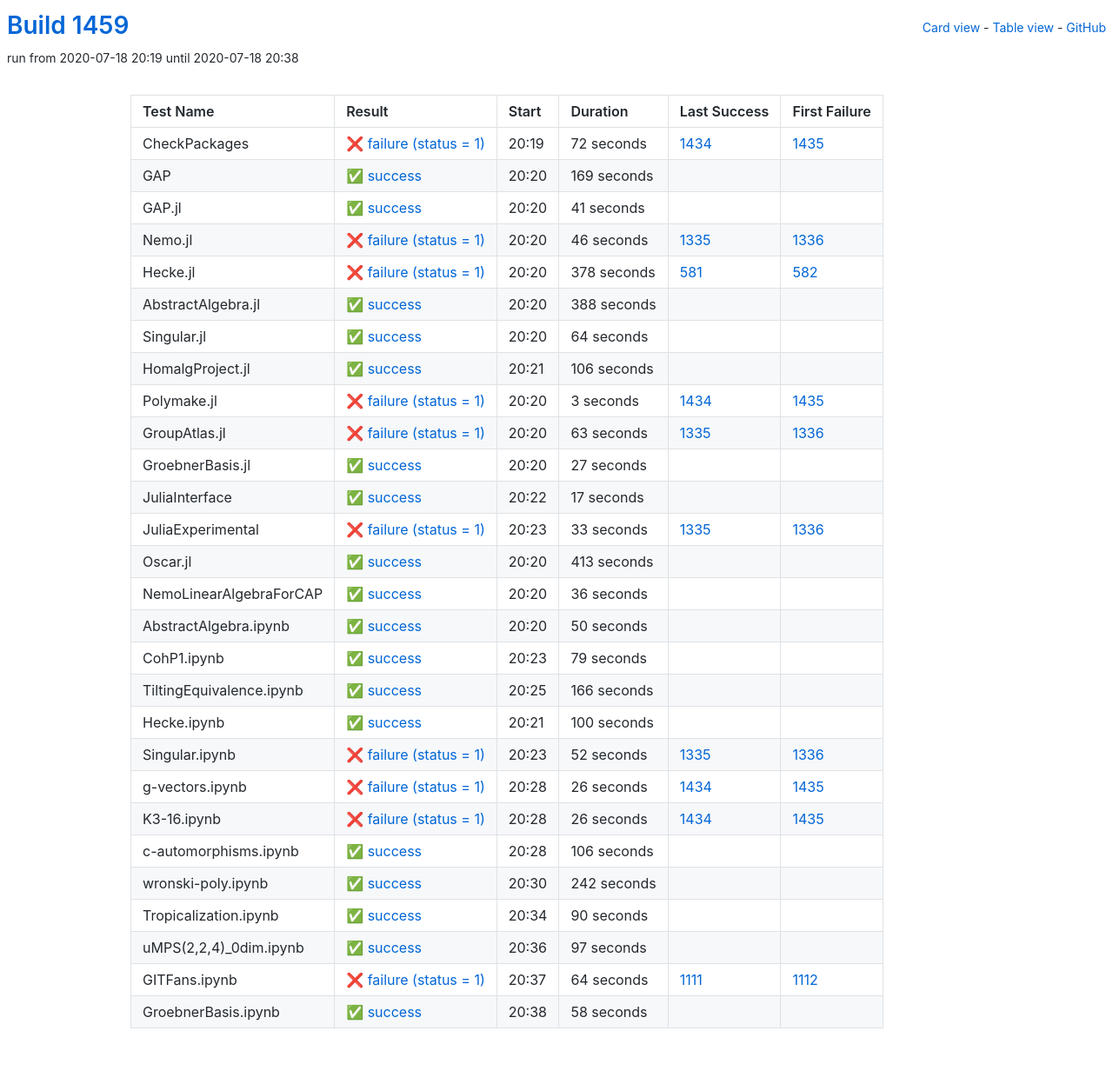
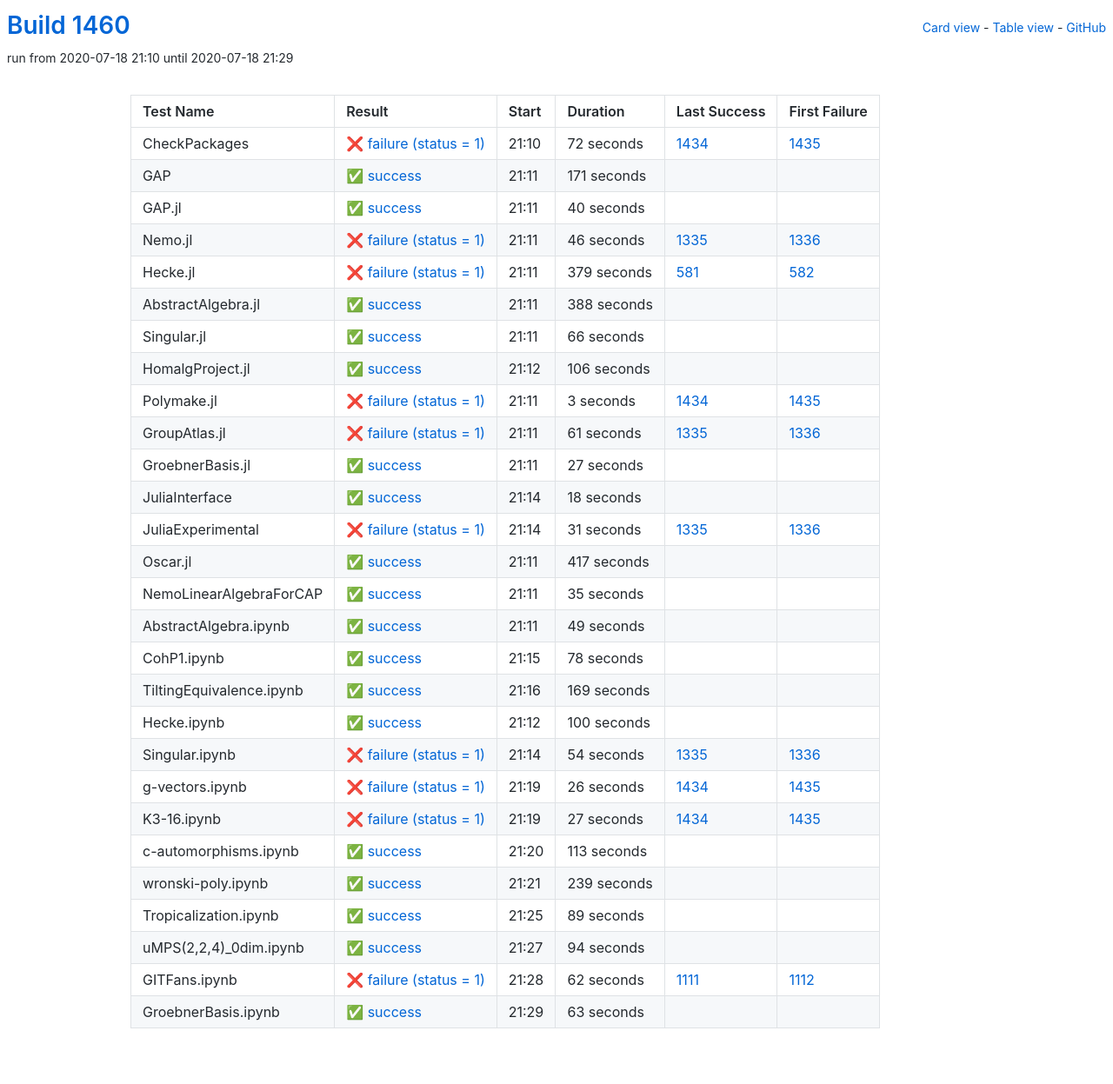
Before and after one commit to oscar-system/oscar-ci-status-1.4, a Jekyll site: the page built from table.html, in a window 1280 px wide. Shown: the whole page at 87% size. Built offline with Jekyll 4.4.1, drawn with Linux system fonts in a browser that asks for light colours.

Commit message:
Build #1460

```diff
--- a/_data/ci.yml
+++ b/_data/ci.yml
@@ -1,6 +1,6 @@
 ---
-build: 1459
-build_url: https://oscarci.mathematik.uni-kl.de/job/oscar-julia-1.4/1459/
+build: 1460
+build_url: https://oscarci.mathematik.uni-kl.de/job/oscar-julia-1.4/1460/
 job: oscar-julia-1.4
 organization: oscar-system
 repo: oscar-ci-status-1.4
@@ -8,8 +8,8 @@ repourl: https://github.com/oscar-system/oscar-ci-status-1.4
 tests:
 - name: CheckPackages
   id: checkpackages
-  log: https://oscarci.mathematik.uni-kl.de/job/oscar-julia-1.4/1459/artifact/logs/build-1459/CheckPackages.log
-  start: 2020-07-18 20:19
+  log: https://oscarci.mathematik.uni-kl.de/job/oscar-julia-1.4/1460/artifact/logs/build-1460/CheckPackages.log
+  start: 2020-07-18 21:10
   success: false
   exitcode: 1
   status: failure
@@ -20,32 +20,32 @@ tests:
   first_failure_url: https://oscarci.mathematik.uni-kl.de/job/oscar-julia-1.4/1435/
 - name: GAP
   id: gap
-  log: https://oscarci.mathematik.uni-kl.de/job/oscar-julia-1.4/1459/artifact/logs/build-1459/GAP.log
-  start: 2020-07-18 20:20
+  log: https://oscarci.mathematik.uni-kl.de/job/oscar-julia-1.4/1460/artifact/logs/build-1460/GAP.log
+  start: 2020-07-18 21:11
   success: true
   exitcode: 0
   status: success
-  duration: 169
+  duration: 171
   last_success: false
   last_success_url:
   first_failure: false
   first_failure_url:
 - name: GAP.jl
   id: gap-jl
-  log: https://oscarci.mathematik.uni-kl.de/job/oscar-julia-1.4/1459/artifact/logs/build-1459/GAP.jl.log
-  start: 2020-07-18 20:20
+  log: https://oscarci.mathematik.uni-kl.de/job/oscar-julia-1.4/1460/artifact/logs/build-1460/GAP.jl.log
+  start: 2020-07-18 21:11
   success: true
   exitcode: 0
   status: success
-  duration: 41
+  duration: 40
   last_success: false
   last_success_url:
   first_failure: false
   first_failure_url:
 - name: Nemo.jl
   id: nemo-jl
-  log: https://oscarci.mathematik.uni-kl.de/job/oscar-julia-1.4/1459/artifact/logs/build-1459/Nemo.jl.log
-  start: 2020-07-18 20:20
+  log: https://oscarci.mathematik.uni-kl.de/job/oscar-julia-1.4/1460/artifact/logs/build-1460/Nemo.jl.log
+  start: 2020-07-18 21:11
   success: false
   exitcode: 1
   status: failure
@@ -56,20 +56,20 @@ tests:
   first_failure_url: https://oscarci.mathematik.uni-kl.de/job/oscar-julia-1.4/1336/
 - name: Hecke.jl
   id: hecke-jl
-  log: https://oscarci.mathematik.uni-kl.de/job/oscar-julia-1.4/1459/artifact/logs/build-1459/Hecke.jl.log
-  start: 2020-07-18 20:20
+  log: https://oscarci.mathematik.uni-kl.de/job/oscar-julia-1.4/1460/artifact/logs/build-1460/Hecke.jl.log
+  start: 2020-07-18 21:11
   success: false
   exitcode: 1
   status: failure
-  duration: 378
+  duration: 379
   last_success: 581
   last_success_url: https://oscarci.mathematik.uni-kl.de/job/oscar-julia-1.4/581/
   first_failure: 582
   first_failure_url: https://oscarci.mathematik.uni-kl.de/job/oscar-julia-1.4/582/
 - name: AbstractAlgebra.jl
   id: abstractalgebra-jl
-  log: https://oscarci.mathematik.uni-kl.de/job/oscar-julia-1.4/1459/artifact/logs/build-1459/AbstractAlgebra.jl.log
-  start: 2020-07-18 20:20
+  log: https://oscarci.mathematik.uni-kl.de/job/oscar-julia-1.4/1460/artifact/logs/build-1460/AbstractAlgebra.jl.log
+  start: 2020-07-18 21:11
   success: true
   exitcode: 0
   status: success
@@ -80,20 +80,20 @@ tests:
   first_failure_url:
 - name: Singular.jl
   id: singular-jl
-  log: https://oscarci.mathematik.uni-kl.de/job/oscar-julia-1.4/1459/artifact/logs/build-1459/Singular.jl.log
-  start: 2020-07-18 20:20
+  log: https://oscarci.mathematik.uni-kl.de/job/oscar-julia-1.4/1460/artifact/logs/build-1460/Singular.jl.log
+  start: 2020-07-18 21:11
   success: true
   exitcode: 0
   status: success
-  duration: 64
+  duration: 66
   last_success: false
   last_success_url:
   first_failure: false
   first_failure_url:
 - name: HomalgProject.jl
   id: homalgproject-jl
-  log: https://oscarci.mathematik.uni-kl.de/job/oscar-julia-1.4/1459/artifact/logs/build-1459/HomalgProject.jl.log
-  start: 2020-07-18 20:21
+  log: https://oscarci.mathematik.uni-kl.de/job/oscar-julia-1.4/1460/artifact/logs/build-1460/HomalgProject.jl.log
+  start: 2020-07-18 21:12
   success: true
   exitcode: 0
   status: success
@@ -104,8 +104,8 @@ tests:
   first_failure_url:
 - name: Polymake.jl
   id: polymake-jl
-  log: https://oscarci.mathematik.uni-kl.de/job/oscar-julia-1.4/1459/artifact/logs/build-1459/Polymake.jl.log
-  start: 2020-07-18 20:20
+  log: https://oscarci.mathematik.uni-kl.de/job/oscar-julia-1.4/1460/artifact/logs/build-1460/Polymake.jl.log
+  start: 2020-07-18 21:11
   success: false
   exitcode: 1
   status: failure
@@ -116,20 +116,20 @@ tests:
   first_failure_url: https://oscarci.mathematik.uni-kl.de/job/oscar-julia-1.4/1435/
 - name: GroupAtlas.jl
   id: groupatlas-jl
-  log: https://oscarci.mathematik.uni-kl.de/job/oscar-julia-1.4/1459/artifact/logs/build-1459/GroupAtlas.jl.log
-  start: 2020-07-18 20:20
+  log: https://oscarci.mathematik.uni-kl.de/job/oscar-julia-1.4/1460/artifact/logs/build-1460/GroupAtlas.jl.log
+  start: 2020-07-18 21:11
   success: false
   exitcode: 1
   status: failure
-  duration: 63
+  duration: 61
   last_success: 1335
   last_success_url: https://oscarci.mathematik.uni-kl.de/job/oscar-julia-1.4/1335/
   first_failure: 1336
   first_failure_url: https://oscarci.mathematik.uni-kl.de/job/oscar-julia-1.4/1336/
 - name: GroebnerBasis.jl
   id: groebnerbasis-jl
-  log: https://oscarci.mathematik.uni-kl.de/job/oscar-julia-1.4/1459/artifact/logs/build-1459/GroebnerBasis.jl.log
-  start: 2020-07-18 20:20
+  log: https://oscarci.mathematik.uni-kl.de/job/oscar-julia-1.4/1460/artifact/logs/build-1460/GroebnerBasis.jl.log
+  start: 2020-07-18 21:11
   success: true
   exitcode: 0
   status: success
@@ -140,92 +140,92 @@ tests:
   first_failure_url:
 - name: JuliaInterface
   id: juliainterface
-  log: https://oscarci.mathematik.uni-kl.de/job/oscar-julia-1.4/1459/artifact/logs/build-1459/JuliaInterface.log
-  start: 2020-07-18 20:22
+  log: https://oscarci.mathematik.uni-kl.de/job/oscar-julia-1.4/1460/artifact/logs/build-1460/JuliaInterface.log
+  start: 2020-07-18 21:14
   success: true
   exitcode: 0
   status: success
-  duration: 17
+  duration: 18
   last_success: false
   last_success_url:
   first_failure: false
   first_failure_url:
 - name: JuliaExperimental
   id: juliaexperimental
-  log: https://oscarci.mathematik.uni-kl.de/job/oscar-julia-1.4/1459/artifact/logs/build-1459/JuliaExperimental.log
-  start: 2020-07-18 20:23
+  log: https://oscarci.mathematik.uni-kl.de/job/oscar-julia-1.4/1460/artifact/logs/build-1460/JuliaExperimental.log
+  start: 2020-07-18 21:14
   success: false
   exitcode: 1
   status: failure
-  duration: 33
+  duration: 31
   last_success: 1335
   last_success_url: https://oscarci.mathematik.uni-kl.de/job/oscar-julia-1.4/1335/
   first_failure: 1336
   first_failure_url: https://oscarci.mathematik.uni-kl.de/job/oscar-julia-1.4/1336/
 - name: Oscar.jl
   id: oscar-jl
-  log: https://oscarci.mathematik.uni-kl.de/job/oscar-julia-1.4/1459/artifact/logs/build-1459/Oscar.jl.log
-  start: 2020-07-18 20:20
+  log: https://oscarci.mathematik.uni-kl.de/job/oscar-julia-1.4/1460/artifact/logs/build-1460/Oscar.jl.log
+  start: 2020-07-18 21:11
   success: true
   exitcode: 0
   status: success
-  duration: 413
+  duration: 417
   last_success: false
   last_success_url:
   first_failure: false
   first_failure_url:
 - name: NemoLinearAlgebraForCAP
   id: nemolinearalgebraforcap
-  log: https://oscarci.mathematik.uni-kl.de/job/oscar-julia-1.4/1459/artifact/logs/build-1459/NemoLinearAlgebraForCAP.log
-  start: 2020-07-18 20:20
+  log: https://oscarci.mathematik.uni-kl.de/job/oscar-julia-1.4/1460/artifact/logs/build-1460/NemoLinearAlgebraForCAP.log
+  start: 2020-07-18 21:11
   success: true
   exitcode: 0
   status: success
-  duration: 36
+  duration: 35
   last_success: false
   last_success_url:
   first_failure: false
   first_failure_url:
 - name: AbstractAlgebra.ipynb
   id: abstractalgebra-ipynb
-  log: https://oscarci.mathematik.uni-kl.de/job/oscar-julia-1.4/1459/artifact/logs/build-1459/AbstractAlgebra.ipynb.log
-  start: 2020-07-18 20:20
+  log: https://oscarci.mathematik.uni-kl.de/job/oscar-julia-1.4/1460/artifact/logs/build-1460/AbstractAlgebra.ipynb.log
+  start: 2020-07-18 21:11
   success: true
   exitcode: 0
   status: success
-  duration: 50
+  duration: 49
   last_success: false
   last_success_url:
   first_failure: false
   first_failure_url:
 - name: CohP1.ipynb
   id: cohp1-ipynb
-  log: https://oscarci.mathematik.uni-kl.de/job/oscar-julia-1.4/1459/artifact/logs/build-1459/CohP1.ipynb.log
-  start: 2020-07-18 20:23
+  log: https://oscarci.mathematik.uni-kl.de/job/oscar-julia-1.4/1460/artifact/logs/build-1460/CohP1.ipynb.log
+  start: 2020-07-18 21:15
   success: true
   exitcode: 0
   status: success
-  duration: 79
+  duration: 78
   last_success: false
   last_success_url:
   first_failure: false
   first_failure_url:
 - name: TiltingEquivalence.ipynb
   id: tiltingequivalence-ipynb
-  log: https://oscarci.mathematik.uni-kl.de/job/oscar-julia-1.4/1459/artifact/logs/build-1459/TiltingEquivalence.ipynb.log
-  start: 2020-07-18 20:25
+  log: https://oscarci.mathematik.uni-kl.de/job/oscar-julia-1.4/1460/artifact/logs/build-1460/TiltingEquivalence.ipynb.log
+  start: 2020-07-18 21:16
   success: true
   exitcode: 0
   status: success
-  duration: 166
+  duration: 169
   last_success: false
   last_success_url:
   first_failure: false
   first_failure_url:
 - name: Hecke.ipynb
   id: hecke-ipynb
-  log: https://oscarci.mathematik.uni-kl.de/job/oscar-julia-1.4/1459/artifact/logs/build-1459/Hecke.ipynb.log
-  start: 2020-07-18 20:21
+  log: https://oscarci.mathematik.uni-kl.de/job/oscar-julia-1.4/1460/artifact/logs/build-1460/Hecke.ipynb.log
+  start: 2020-07-18 21:12
   success: true
   exitcode: 0
   status: success
@@ -236,20 +236,20 @@ tests:
   first_failure_url:
 - name: Singular.ipynb
   id: singular-ipynb
-  log: https://oscarci.mathematik.uni-kl.de/job/oscar-julia-1.4/1459/artifact/logs/build-1459/Singular.ipynb.log
-  start: 2020-07-18 20:23
+  log: https://oscarci.mathematik.uni-kl.de/job/oscar-julia-1.4/1460/artifact/logs/build-1460/Singular.ipynb.log
+  start: 2020-07-18 21:14
   success: false
   exitcode: 1
   status: failure
-  duration: 52
+  duration: 54
   last_success: 1335
   last_success_url: https://oscarci.mathematik.uni-kl.de/job/oscar-julia-1.4/1335/
   first_failure: 1336
   first_failure_url: https://oscarci.mathematik.uni-kl.de/job/oscar-julia-1.4/1336/
 - name: g-vectors.ipynb
   id: g-vectors-ipynb
-  log: https://oscarci.mathematik.uni-kl.de/job/oscar-julia-1.4/1459/artifact/logs/build-1459/g-vectors.ipynb.log
-  start: 2020-07-18 20:28
+  log: https://oscarci.mathematik.uni-kl.de/job/oscar-julia-1.4/1460/artifact/logs/build-1460/g-vectors.ipynb.log
+  start: 2020-07-18 21:19
   success: false
   exitcode: 1
   status: failure
@@ -260,84 +260,84 @@ tests:
   first_failure_url: https://oscarci.mathematik.uni-kl.de/job/oscar-julia-1.4/1435/
 - name: K3-16.ipynb
   id: k3-16-ipynb
-  log: https://oscarci.mathematik.uni-kl.de/job/oscar-julia-1.4/1459/artifact/logs/build-1459/K3-16.ipynb.log
-  start: 2020-07-18 20:28
+  log: https://oscarci.mathematik.uni-kl.de/job/oscar-julia-1.4/1460/artifact/logs/build-1460/K3-16.ipynb.log
+  start: 2020-07-18 21:19
   success: false
   exitcode: 1
   status: failure
-  duration: 26
+  duration: 27
   last_success: 1434
   last_success_url: https://oscarci.mathematik.uni-kl.de/job/oscar-julia-1.4/1434/
   first_failure: 1435
   first_failure_url: https://oscarci.mathematik.uni-kl.de/job/oscar-julia-1.4/1435/
 - name: c-automorphisms.ipynb
   id: c-automorphisms-ipynb
-  log: https://oscarci.mathematik.uni-kl.de/job/oscar-julia-1.4/1459/artifact/logs/build-1459/c-automorphisms.ipynb.log
-  start: 2020-07-18 20:28
+  log: https://oscarci.mathematik.uni-kl.de/job/oscar-julia-1.4/1460/artifact/logs/build-1460/c-automorphisms.ipynb.log
+  start: 2020-07-18 21:20
   success: true
   exitcode: 0
   status: success
-  duration: 106
+  duration: 113
   last_success: false
   last_success_url:
   first_failure: false
   first_failure_url:
 - name: wronski-poly.ipynb
   id: wronski-poly-ipynb
-  log: https://oscarci.mathematik.uni-kl.de/job/oscar-julia-1.4/1459/artifact/logs/build-1459/wronski-poly.ipynb.log
-  start: 2020-07-18 20:30
+  log: https://oscarci.mathematik.uni-kl.de/job/oscar-julia-1.4/1460/artifact/logs/build-1460/wronski-poly.ipynb.log
+  start: 2020-07-18 21:21
   success: true
   exitcode: 0
   status: success
-  duration: 242
+  duration: 239
   last_success: false
   last_success_url:
   first_failure: false
   first_failure_url:
 - name: Tropicalization.ipynb
   id: tropicalization-ipynb
-  log: https://oscarci.mathematik.uni-kl.de/job/oscar-julia-1.4/1459/artifact/logs/build-1459/Tropicalization.ipynb.log
-  start: 2020-07-18 20:34
+  log: https://oscarci.mathematik.uni-kl.de/job/oscar-julia-1.4/1460/artifact/logs/build-1460/Tropicalization.ipynb.log
+  start: 2020-07-18 21:25
   success: true
   exitcode: 0
   status: success
-  duration: 90
+  duration: 89
   last_success: false
   last_success_url:
   first_failure: false
   first_failure_url:
 - name: uMPS(2,2,4)_0dim.ipynb
   id: umps-2-2-4-0dim-ipynb
-  log: https://oscarci.mathematik.uni-kl.de/job/oscar-julia-1.4/1459/artifact/logs/build-1459/uMPS-2-2-4-_0dim.ipynb.log
-  start: 2020-07-18 20:36
+  log: https://oscarci.mathematik.uni-kl.de/job/oscar-julia-1.4/1460/artifact/logs/build-1460/uMPS-2-2-4-_0dim.ipynb.log
+  start: 2020-07-18 21:27
   success: true
   exitcode: 0
   status: success
-  duration: 97
+  duration: 94
   last_success: false
   last_success_url:
   first_failure: false
   first_failure_url:
 - name: GITFans.ipynb
   id: gitfans-ipynb
-  log: https://oscarci.mathematik.uni-kl.de/job/oscar-julia-1.4/1459/artifact/logs/build-1459/GITFans.ipynb.log
-  start: 2020-07-18 20:37
+  log: https://oscarci.mathematik.uni-kl.de/job/oscar-julia-1.4/1460/artifact/logs/build-1460/GITFans.ipynb.log
+  start: 2020-07-18 21:28
   success: false
   exitcode: 1
   status: failure
-  duration: 64
+  duration: 62
   last_success: 1111
   last_success_url: https://oscarci.mathematik.uni-kl.de/job/oscar-julia-1.4/1111/
   first_failure: 1112
   first_failure_url: https://oscarci.mathematik.uni-kl.de/job/oscar-julia-1.4/1112/
 - name: GroebnerBasis.ipynb
   id: groebnerbasis-ipynb
-  log: https://oscarci.mathematik.uni-kl.de/job/oscar-julia-1.4/1459/artifact/logs/build-1459/GroebnerBasis.ipynb.log
-  start: 2020-07-18 20:38
+  log: https://oscarci.mathematik.uni-kl.de/job/oscar-julia-1.4/1460/artifact/logs/build-1460/GroebnerBasis.ipynb.log
+  start: 2020-07-18 21:29
   success: true
   exitcode: 0
   status: success
-  duration: 58
+  duration: 63
   last_success: false
   last_success_url:
   first_failure: false
```
Also changed, not shown: README.md.
